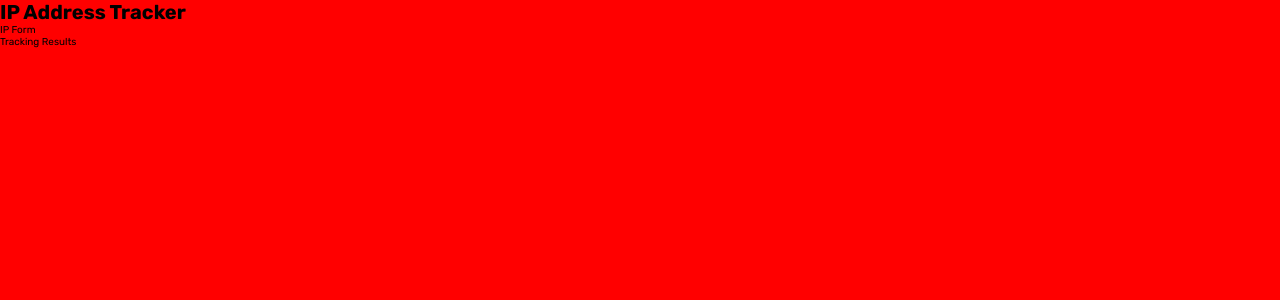
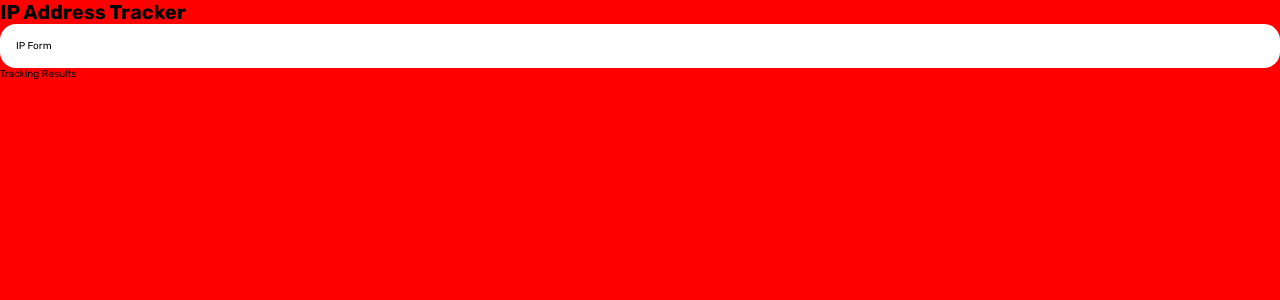
Before and after one commit to riwepo/fem-ip-address-tracker, a React (Create React App) app: page / in a window 1280 px wide. Shown: the top 300 px of the page. Built offline with nearby package versions, Linux system fonts and the light colour scheme.

Commit message:
put card around IpForm

```diff
--- a/src/components/IpForm.js
+++ b/src/components/IpForm.js
@@ -1,9 +1,15 @@
 import React from "react";
+
+import Card from "./ui/Card";
 
 import classes from "./IpForm.module.css";
 
 function IpForm() {
-  return <div>IP Form</div>;
+  return (
+    <Card className={classes.card}>
+      <div>IP Form</div>
+    </Card>
+  );
 }
 
 export default IpForm;
--- a/src/index.css
+++ b/src/index.css
@@ -15,4 +15,5 @@ body {
 :root {
   --very-dark-grey-color: hsl(0, 0, 17%);
   --dark-grey-color: hsl(0, 0, 59%);
+  --white-color: white;
 }
```
